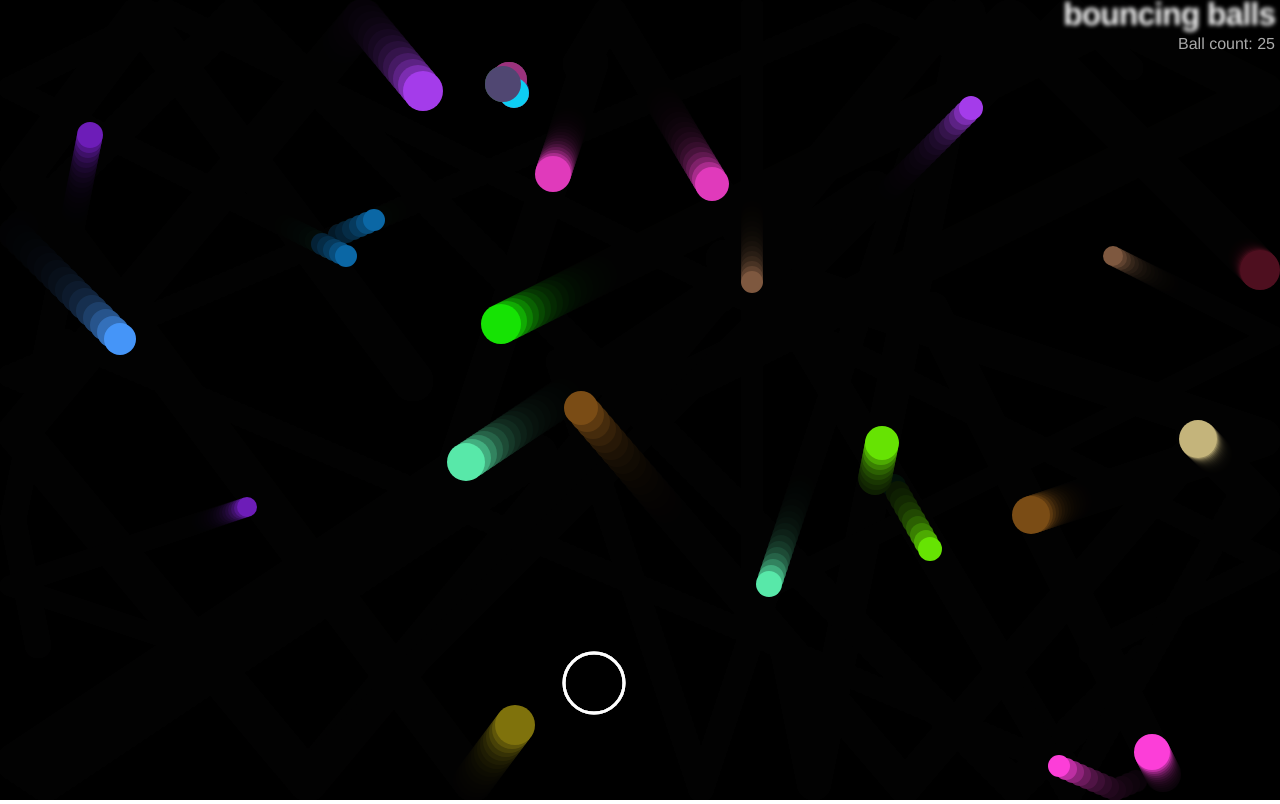
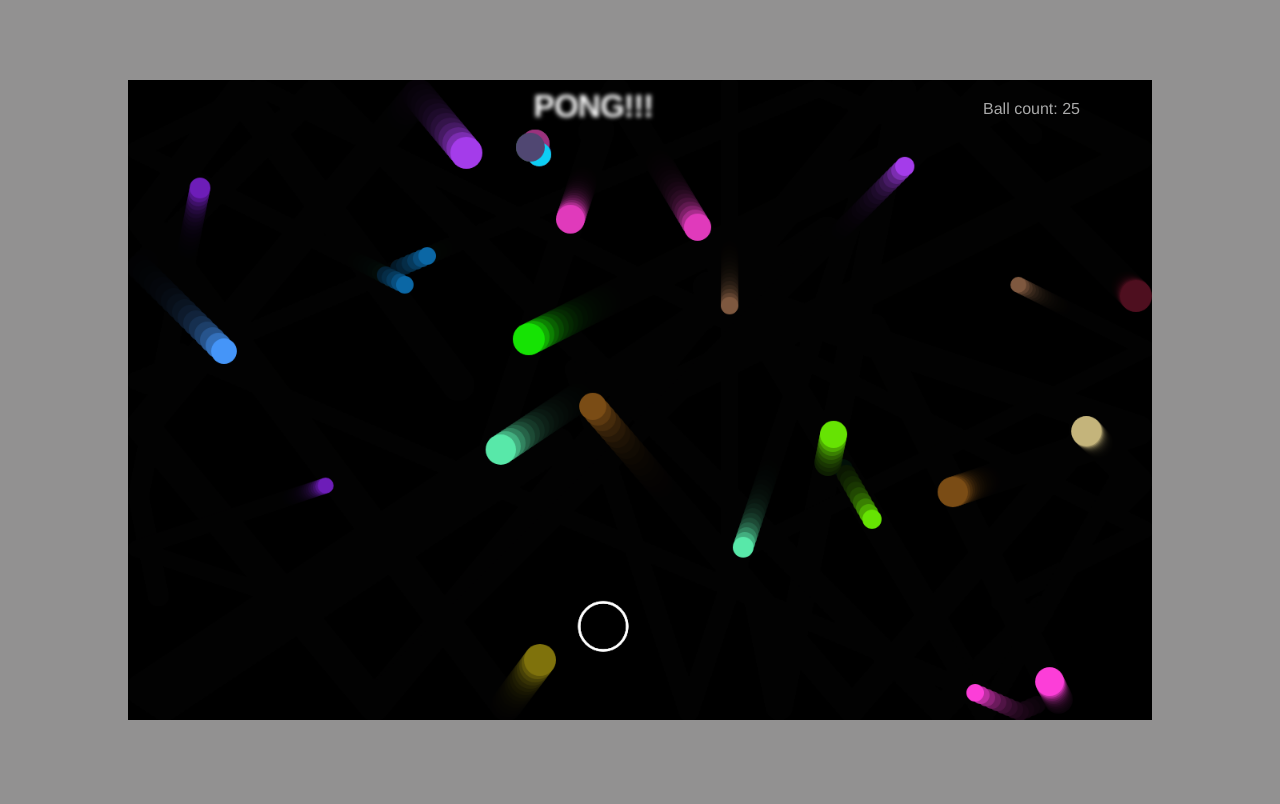
Before and after one commit to SalamanderCtesiphon/Pong-in-JavaScript, a plain HTML site: page index.html in a window 1280 px wide. Drawn offline with Linux system fonts and the light colour scheme.

Commit message:
getting the code set up the way i want it

```diff
--- a/index.html
+++ b/index.html
@@ -8,9 +8,12 @@
   </head>
 
   <body>
-    <h1>bouncing balls</h1>
-    <p></p>
-    <canvas></canvas>
+
+    <div class="display">
+        <h1>PONG!!!</h1>
+        <p></p>
+        <canvas></canvas>
+    </div>
 
     <script src="main.js"></script>
   </body>
--- a/style.css
+++ b/style.css
@@ -17,8 +17,8 @@ html, body {
     letter-spacing: -1px;
     position: absolute;
     margin: 0;
-    top: -4px;
-    right: 5px;
+    top: 11vh;
+    right: 49vw;
 
     color: transparent;
     text-shadow: 0 0 4px white;
@@ -27,7 +27,25 @@ html, body {
   p {
     position: absolute;
     margin: 0;
-    top: 35px;
-    right: 5px;
+    top: 100px;
+    right: 200px;
     color: #aaa;
   }
+
+
+  .display {
+    display: flex;
+    justify-content: center;
+    align-items: center;
+    width: 100%;
+    height: 100%;
+  }
+
+  canvas {
+    width: 80%;
+    height: 80%;
+  }
+
+  body {
+    background: rgba(66, 65, 65, 0.575);
+  }
```
